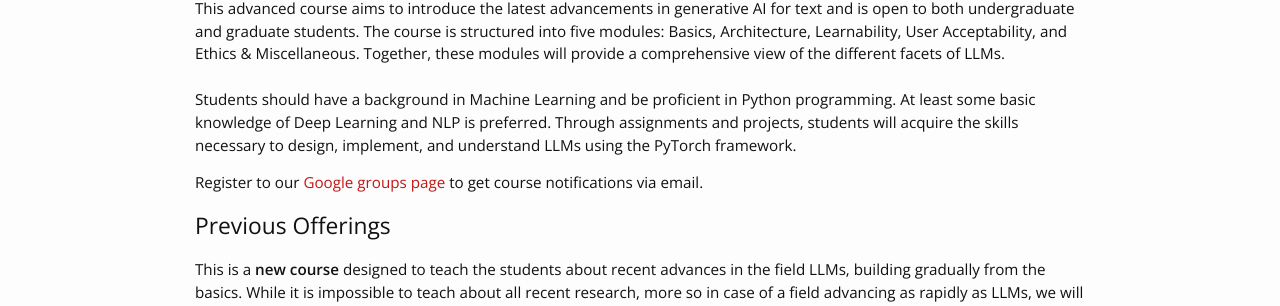
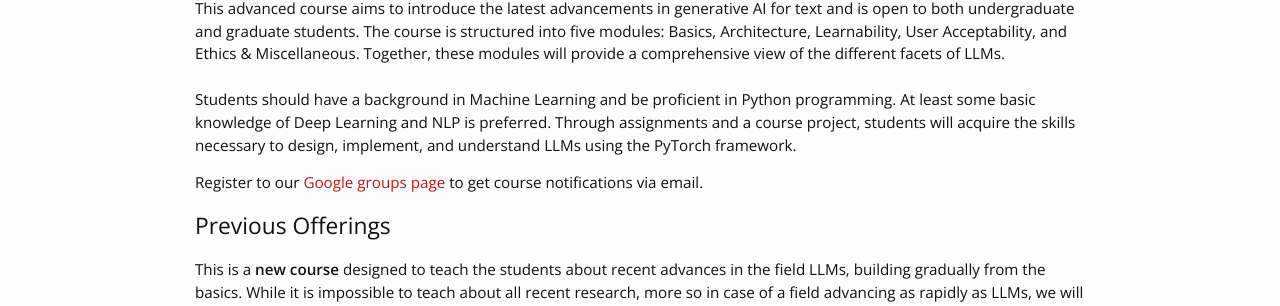
Before and after one commit to lcs2-iitd/ELL881-AIL821-2401, a Jekyll site: the page built from index.md, in a window 1280 px wide. Shown: the part 596-902 px from the top of the page. Built offline with Jekyll 4.4.1, drawn with Linux system fonts in a browser that asks for light colours; nearby versions of some CDN libraries.

Commit message:
Update _config.yml

```diff
--- a/_config.yml
+++ b/_config.yml
@@ -1,7 +1,7 @@
 # Site settings
 course_code: ELL881/AIL821
 course_name: "Large Language Models (LLMs): Introduction and Recent Advances"
-course_description: "The field of Natural Language Processing (NLP) has witnessed rapid progress in recent times, driven mainly by the design and development of Large Language Models (LLMs). With the increase in scale, LLMs exhibit various emergent properties, though there are conflicting opinions among researchers about these phenomena. Nonetheless, LLMs are proving to be useful and are becoming ubiquitous across numerous applications.<br/><br/>This advanced course aims to introduce the latest advancements in generative AI for text and is open to both undergraduate and graduate students. The course is structured into five modules: Basics, Architecture, Learnability, User Acceptability, and Ethics & Miscellaneous. Together, these modules will provide a comprehensive view of the different facets of LLMs.<br/><br/>Students should have a background in Machine Learning and be proficient in Python programming. At least some basic knowledge of Deep Learning and NLP is preferred. Through assignments and projects, students will acquire the skills necessary to design, implement, and understand LLMs using the PyTorch framework."
+course_description: "The field of Natural Language Processing (NLP) has witnessed rapid progress in recent times, driven mainly by the design and development of Large Language Models (LLMs). With the increase in scale, LLMs exhibit various emergent properties, though there are conflicting opinions among researchers about these phenomena. Nonetheless, LLMs are proving to be useful and are becoming ubiquitous across numerous applications.<br/><br/>This advanced course aims to introduce the latest advancements in generative AI for text and is open to both undergraduate and graduate students. The course is structured into five modules: Basics, Architecture, Learnability, User Acceptability, and Ethics & Miscellaneous. Together, these modules will provide a comprehensive view of the different facets of LLMs.<br/><br/>Students should have a background in Machine Learning and be proficient in Python programming. At least some basic knowledge of Deep Learning and NLP is preferred. Through assignments and a course project, students will acquire the skills necessary to design, implement, and understand LLMs using the PyTorch framework."
 course_semester: "Semester I, 2024-25"
 
 baseurl: "/ELL881-AIL821-2401" # the subpath of your site, e.g. /blog/
```
